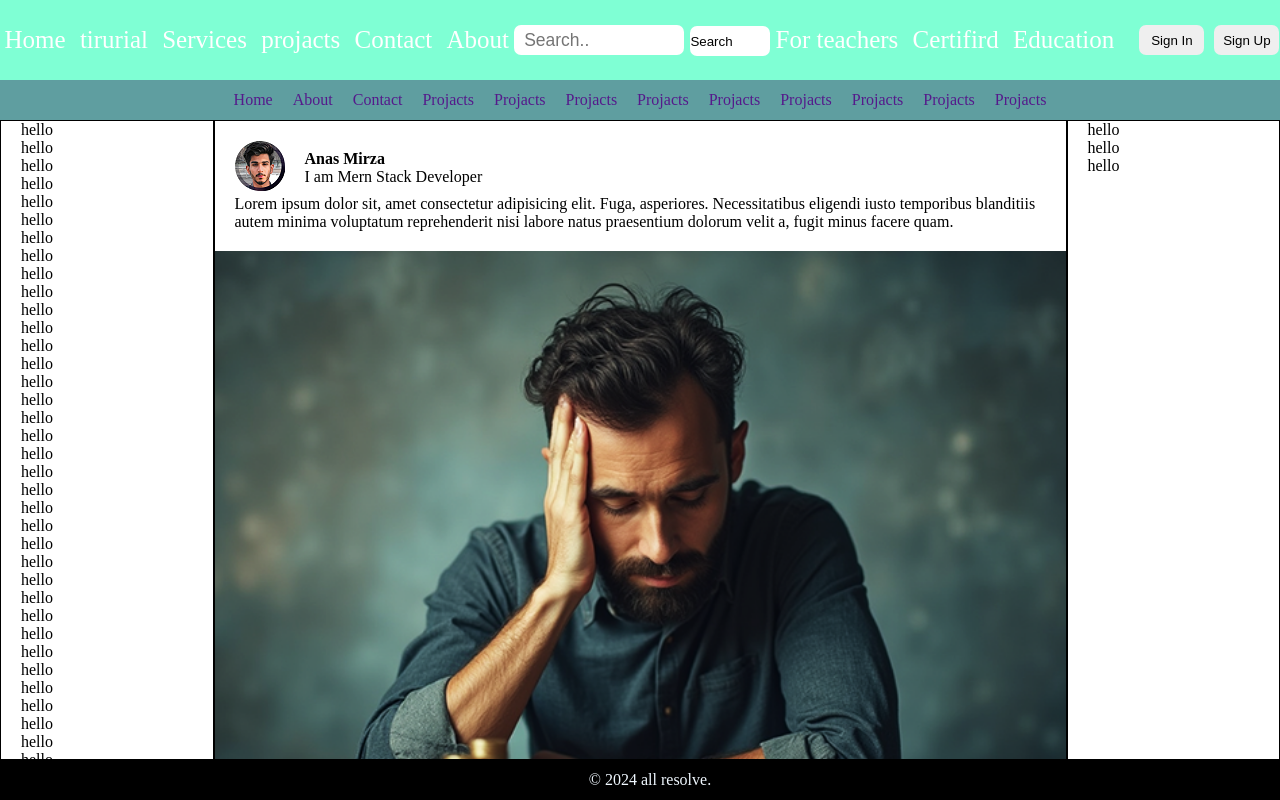
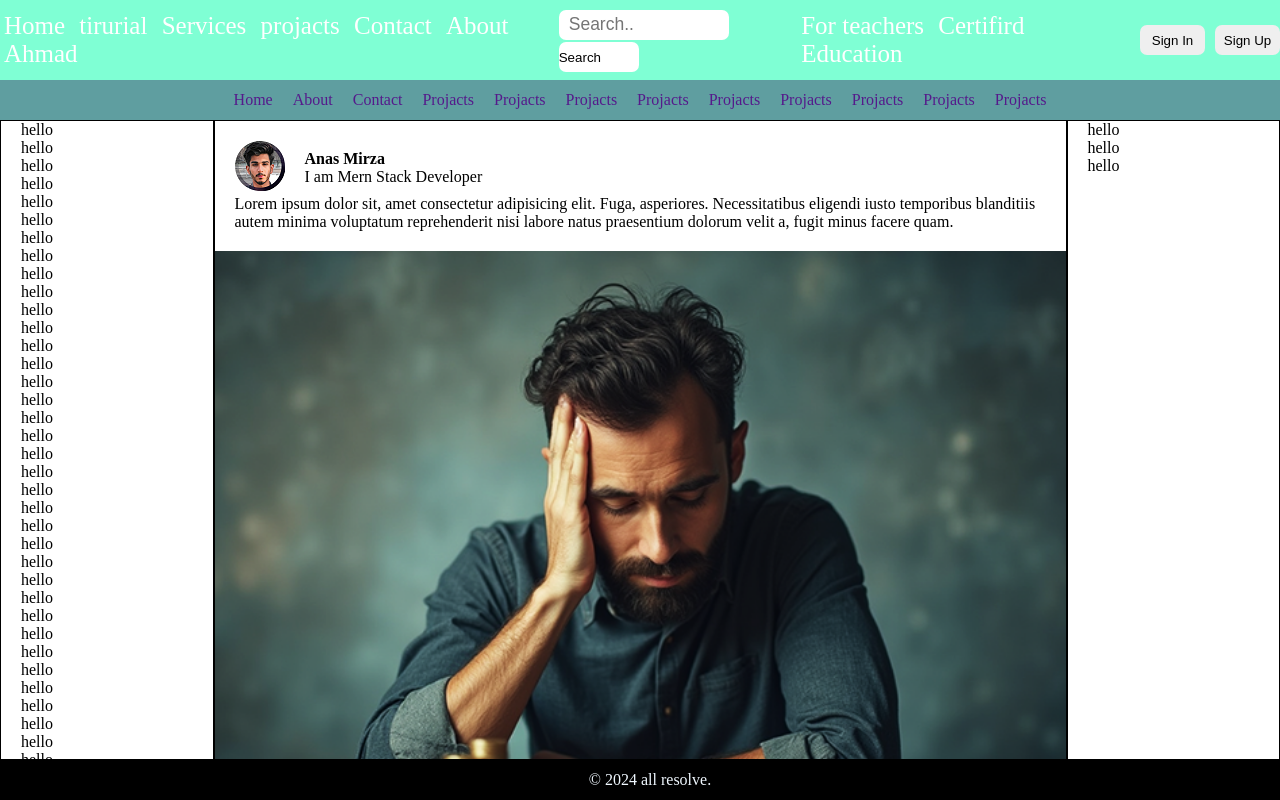
Before and after one commit to devmuhammadanas/2Projact-Like-FB, a plain HTML site: page index.html in a window 1280 px wide. Drawn offline with Linux system fonts and the light colour scheme.

Commit message:
first commit in develope

```diff
--- a/index.html
+++ b/index.html
@@ -21,6 +21,7 @@
                 <a href="">projacts</a>
                 <a href="">Contact</a>
                 <a href="">About</a>
+                <a href="">Ahmad</a>
             </div>
             <div class="saction2 saction">
                 <input class="search-bar" type="text" placeholder="Search..">
```
